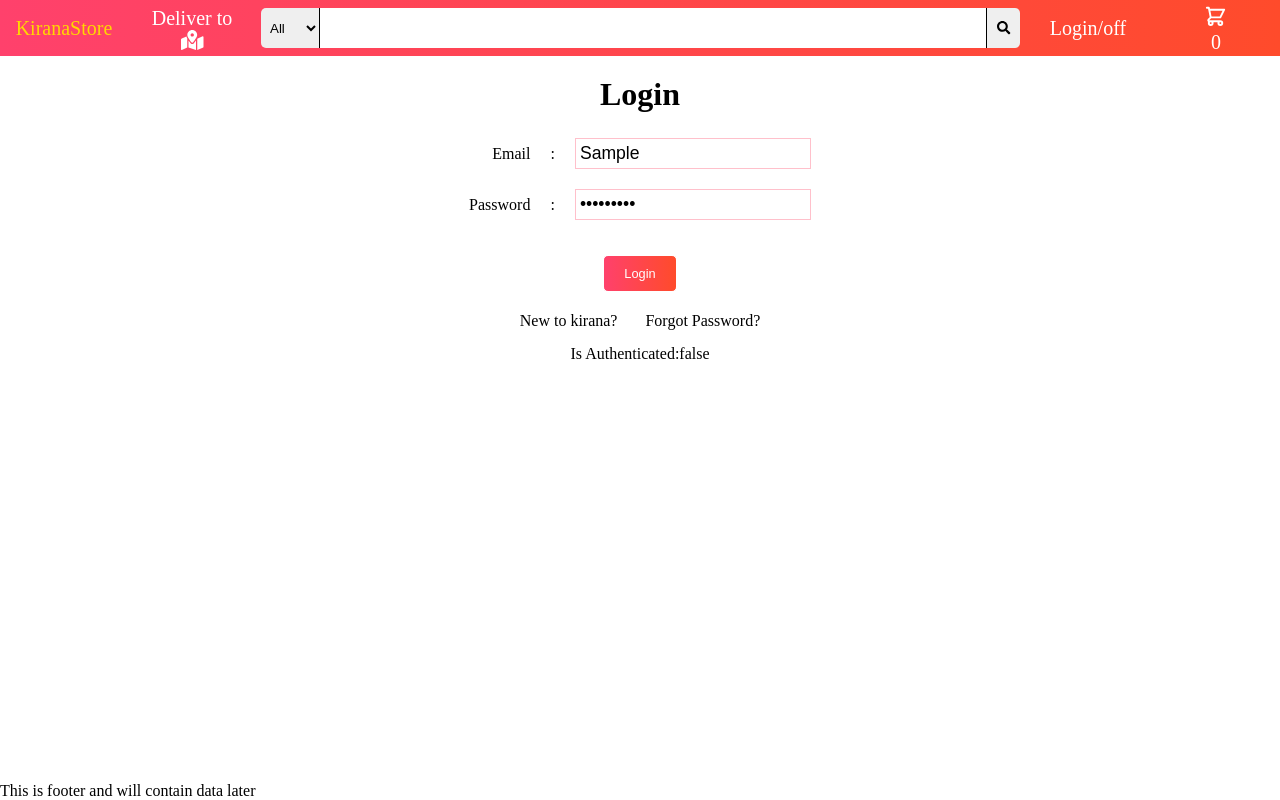
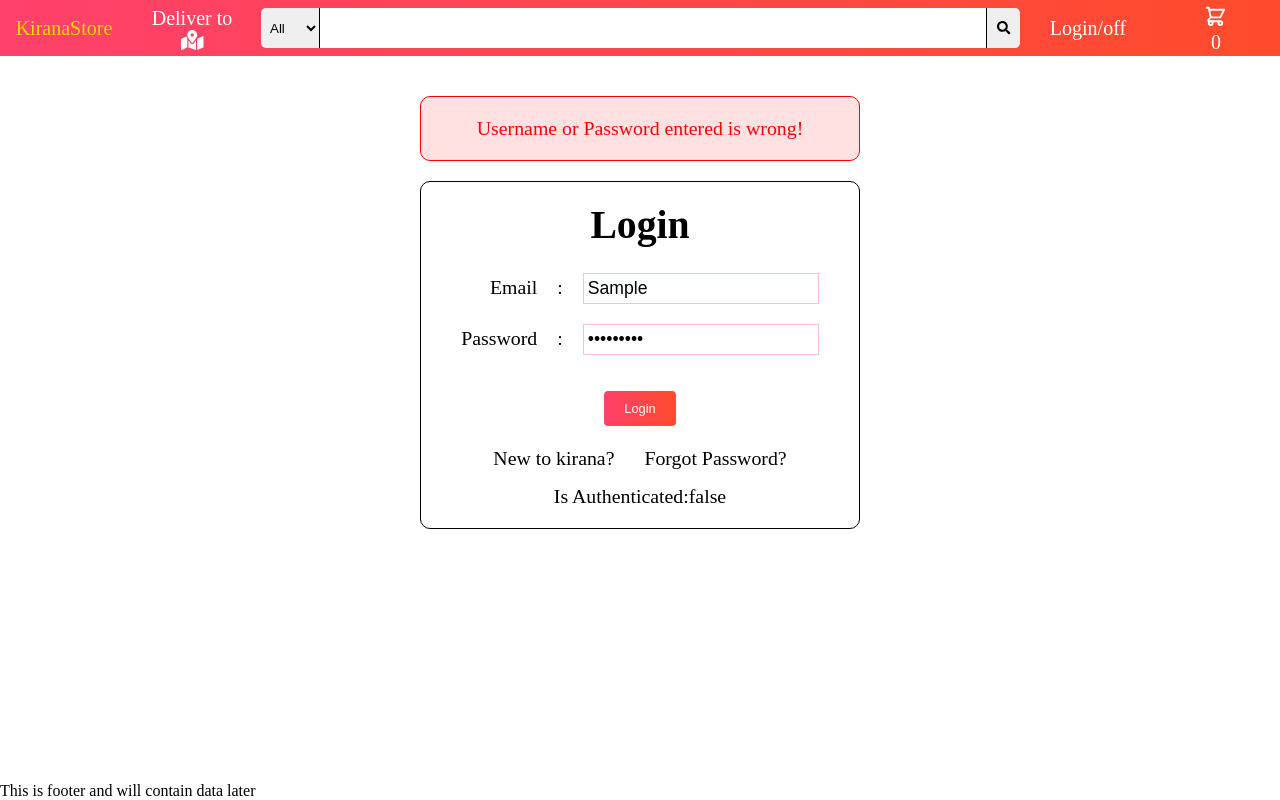
Before and after one commit to abhinavsaurav/kirana-store, a React (Create React App) app in the folder client/: page /login in a window 1280 px wide. Both pictures are taken after typing "Sample", "Sample123" into the empty fields and a click on the button "Login". Built offline with nearby package versions, Linux system fonts and the light colour scheme; no server answers.

Commit message:
form validation and styling

```diff
--- a/client/src/components/login/Login.js
+++ b/client/src/components/login/Login.js
@@ -4,11 +4,12 @@ import { useSelector, useDispatch } from 'react-redux';
 
 import { login } from '../../store/authActions';
 import { authDefaultActions } from '../../store/authSlice';
-import InputField from '../UI/input/InputField';
-import Button from '../UI/button/Button';
 import { ERROR_LOGIN_EMAIL, ERROR_LOGIN_SUBMIT } from '../../data/constants';
 
+import Button from '../UI/button/Button';
 import Spinner from '../UI/spinner/Spinner';
+import InputField from '../UI/input/InputField';
+
 import classes from './Login.module.scss';
 
 // Added notes below the export line
@@ -21,9 +22,9 @@ const Login = (props) => {
 	const dispatch = useDispatch();
 
 	// auth selectors
-	// const loginStatus = useSelector((state) => state.auth.status);
+	const loginStatus = useSelector((state) => state.auth.status);
 	const isAuthenticated = useSelector((state) => state.auth.isAuthenticated);
-	// const apiError = useSelector((state) => state.auth.error);
+	const apiError = useSelector((state) => state.auth.error);
 
 	// useEffect(() => {
 	// 	setErrorMessage(apiError);
@@ -35,13 +36,13 @@ const Login = (props) => {
 		 * TODO : username and password secure and authentication
 		 */
 		const temp = e.target.value;
-		const minPassLength = 8;
-		const maxPassLength = 16;
-		if (!(temp.length >= minPassLength) || !(temp.length <= maxPassLength)) {
-			setHasError(true);
-		} else {
-			setHasError(false);
-		}
+		// const minPassLength = 8;
+		// const maxPassLength = 16;
+		// if (!(temp.length >= minPassLength) || !(temp.length <= maxPassLength)) {
+		// 	setHasError(true);
+		// } else {
+		// 	setHasError(false);
+		// }
 
 		// TODO: This should be checked in handlesubmit form or not or i can create a
 		// checkbox indicating but this is n
@@ -50,15 +51,30 @@ const Login = (props) => {
 	};
 
 	const validateForm = (username, password) => {
-		if (hasError) {
-			setErrorMessage(ERROR_LOGIN_SUBMIT);
+		// check the end of the regex
+		const usernameRE =
+			/^[a-zA-Z][a-zA-Z0-9_-]{4,}@[a-zA-Z0-9]{2,}\.(com|in|[a-zA-Z]{2,3})/g;
+
+		console.log(usernameRE.test(username));
+		if (!usernameRE.test(username)) {
 			return false;
 		}
+
+		// For password the only test at login we are doing is checking the length
+		// The other test we must be doing should be done during the signup page
+		if (password.length < 8 && password.length > 20) {
+			return false;
+		}
+		// if (hasError) {
+		// 	return false;
+		// }
+
+		return true;
 	};
 
 	const handleFormSubmit = async (e) => {
 		e.preventDefault();
-		// await dispatch(authDefaultActions.resetAuthError());
+		await dispatch(authDefaultActions.resetAuthError());
 		setErrorMessage('');
 
 		/**
@@ -67,18 +83,26 @@ const Login = (props) => {
 		 *
 		 */
 		if (!validateForm(email, pass)) {
+			setHasError(true);
+			setErrorMessage(ERROR_LOGIN_SUBMIT);
+			return false;
 		}
 
 		await dispatch(login({ email, pass }));
-		return;
+
+		// return;
 		// const temp = pass;
 	};
 
 	const loginError = function () {
 		return (
+			<div className={classes['error-wrapper']}>
 				<div className={classes.error}>
 					<div className={classes.message}>
-					{errorMessage || 'Something is not right. Please try logging again!'}
+						{apiError ||
+							errorMessage ||
+							'Something is not right. Please try logging again!'}
+					</div>
 				</div>
 			</div>
 		);
@@ -86,7 +110,10 @@ const Login = (props) => {
 
 	return (
 		<div className={classes['container']}>
+			<div className={classes['login-container']}>
 				{hasError ? loginError() : ''}
+
+				<div className={classes['login-wrapper']}>
 					<form onSubmit={handleFormSubmit} className={classes.form}>
 						<h1>Login</h1>
 						<div className={classes['form-container']}>
@@ -101,7 +128,10 @@ const Login = (props) => {
 								/>
 							</div>
 							<div className={classes.pass}>
-						<label className={hasError === true ? 'error' : ''} htmlFor="pass">
+								<label
+									className={hasError === true ? 'error' : ''}
+									htmlFor="pass"
+								>
 									Password
 								</label>
 								<label>:</label>
@@ -140,6 +170,8 @@ const Login = (props) => {
 						{/* {loginStatus === 'loading' ? <Spinner /> : ''} */}
 					</form>
 				</div>
+			</div>
+		</div>
 	);
 };
 
--- a/client/src/components/login/Login.module.scss
+++ b/client/src/components/login/Login.module.scss
@@ -12,7 +12,35 @@
 	align-items: center;
 	justify-content: center;
 	padding: 20px;
+	// margin: 0 auto;
+	// border: 1px solid black;
+
+	.login-container {
+		padding: 20px;
+		// border: 1px solid black;
+		margin: 0 auto;
+
+		.error-wrapper {
+			// font-size: 1.1rem;
+			border: 1px solid red;
+			background: rgb(255, 225, 225);
+		}
+
+		.error-wrapper,
+		.login-wrapper {
+			font-size: 1.24rem;
+			border-radius: 10px;
+			padding: 20px;
+			margin: 0 0 20px 0;
+			text-align: center;
+		}
+
+		.login-wrapper {
+			border: 1px solid black;
+		}
+	}
 }
+
 .form {
 	flex-grow: 1;
 	// top: 50%;
```
Lines whose indentation alone changed are shown as unchanged.
